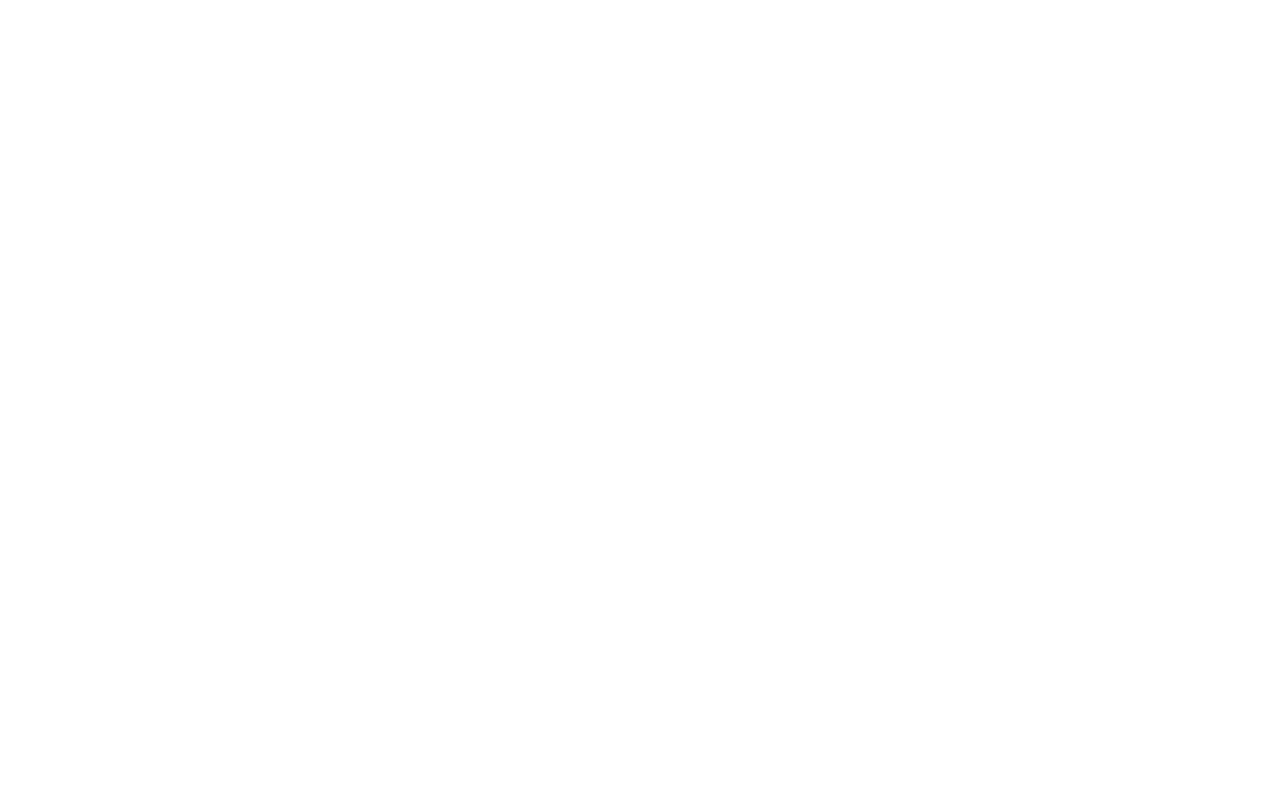
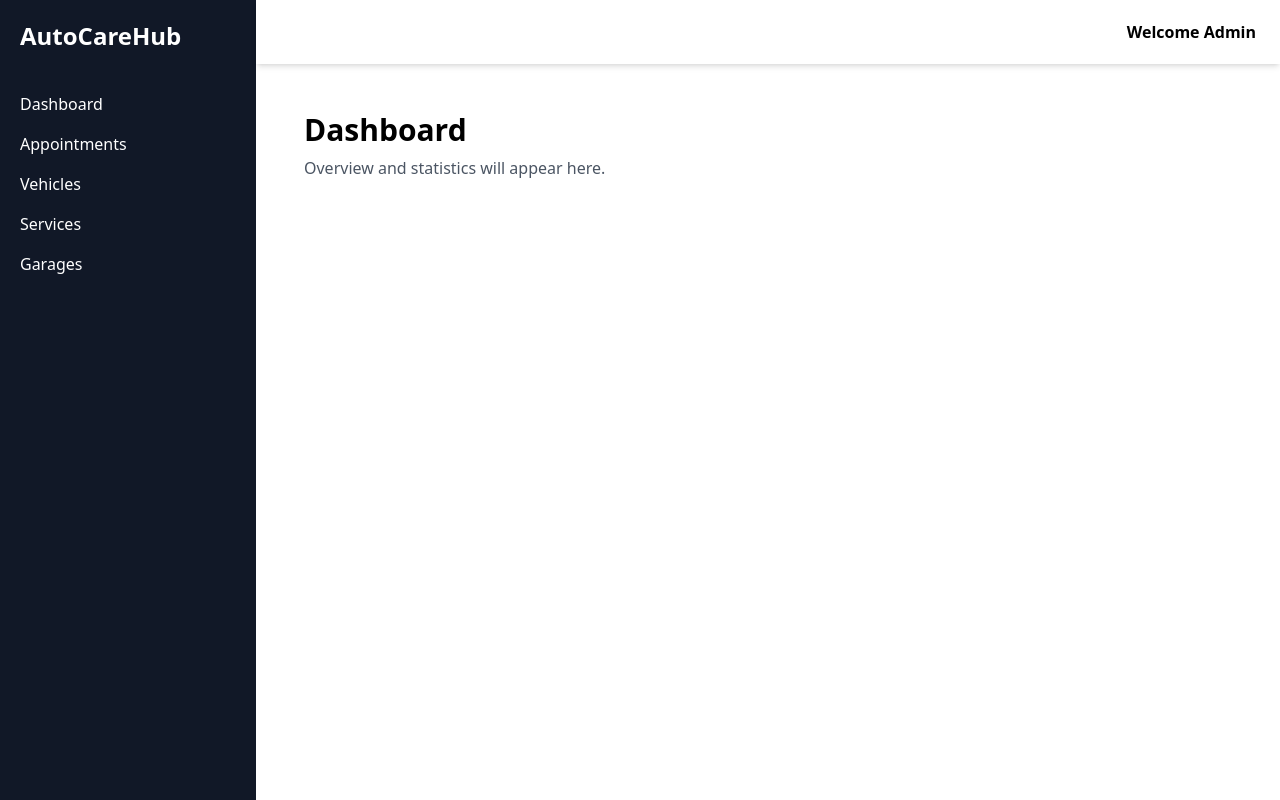
Before and after one commit to smitb7/trustgear-autocarehub, a React (Vite) app in the folder client/: page /dashboard in a window 1280 px wide. Built offline with nearby package versions, Linux system fonts and the light colour scheme; sample sign-in values are in the browser's storage.

Commit message:
appointment rout solved

```diff
--- a/client/src/components/Sidebar.jsx
+++ b/client/src/components/Sidebar.jsx
@@ -1,25 +1,17 @@
-export default function Sidebar() {
+const Sidebar = () => {
     return (
-      <div className="w-64 h-screen bg-gray-900 text-white p-5 fixed">
-        <h2 className="text-2xl font-bold mb-6">AutoCare Admin</h2>
+      <div className="w-64 h-screen bg-gray-900 text-white p-5">
+        <h2 className="text-2xl font-bold mb-10">AutoCareHub</h2>
 
-        <ul className="space-y-4">
-          <li className="hover:text-blue-400 cursor-pointer">
-            Dashboard
-          </li>
-          <li className="hover:text-blue-400 cursor-pointer">
-            Appointments
-          </li>
-          <li className="hover:text-blue-400 cursor-pointer">
-            Vehicles
-          </li>
-          <li className="hover:text-blue-400 cursor-pointer">
-            Services
-          </li>
-          <li className="hover:text-blue-400 cursor-pointer">
-            Garages
-          </li>
-        </ul>
+        <nav className="flex flex-col gap-4">
+          <a href="/" className="hover:text-yellow-400">Dashboard</a>
+          <a href="/appointments" className="hover:text-yellow-400">Appointments</a>
+          <a href="/vehicles" className="hover:text-yellow-400">Vehicles</a>
+          <a href="/services" className="hover:text-yellow-400">Services</a>
+          <a href="/garages" className="hover:text-yellow-400">Garages</a>
+        </nav>
       </div>
     );
-  }
+  };
+
+  export default Sidebar;
--- a/client/src/layout/Mainlayout.jsx
+++ b/client/src/layout/Mainlayout.jsx
@@ -1,13 +1,15 @@
+import { Outlet } from "react-router-dom";
 import Sidebar from "../components/Sidebar";
 import Navbar from "../components/Navbar";
-import { Outlet } from "react-router-dom";
 
-export default function MainLayout() {
+const MainLayout = () => {
   return (
     <div className="flex">
+      {/* Sidebar */}
       <Sidebar />
 
-      <div className="ml-64 w-full">
+      {/* Right Content */}
+      <div className="flex-1">
         <Navbar />
 
         <div className="p-6">
@@ -16,4 +18,6 @@ export default function MainLayout() {
       </div>
     </div>
   );
-}
+};
+
+export default MainLayout;
--- /dev/null
+++ b/client/src/pages/Appointments.jsx
@@ -0,0 +1,66 @@
+import { useEffect, useState } from "react";
+import { getAppointments } from "../api/appointmentApi";
+
+const Appointments = () => {
+  const [appointments, setAppointments] = useState([]);
+
+  const fetchAppointments = async () => {
+    try {
+      const response = await getAppointments();
+      console.log("Fetched Appointments:", response.data);
+
+      setAppointments(response.data.data); // store appointments
+    } catch (err) {
+      console.error("Error fetching appointments:", err);
+    }
+  };
+
+  useEffect(() => {
+    fetchAppointments();
+  }, []);
+
+  return (
+    <div className="p-6">
+      <h1 className="text-3xl font-bold mb-4">Appointments</h1>
+
+      {/* Table */}
+      <div className="overflow-x-auto">
+        <table className="w-full bg-white border border-gray-200 rounded-lg">
+          <thead className="bg-gray-100 border-b">
+            <tr>
+              <th className="p-3 text-left">Customer</th>
+              <th className="p-3 text-left">Vehicle</th>
+              <th className="p-3 text-left">Service</th>
+              <th className="p-3 text-left">Garage</th>
+              <th className="p-3 text-left">Date</th>
+              <th className="p-3 text-left">Pickup</th>
+              <th className="p-3 text-left">Status</th>
+            </tr>
+          </thead>
+
+          <tbody>
+            {appointments.map((item) => (
+              <tr key={item._id} className="border-b">
+                <td className="p-3">{item.userId?.name || "N/A"}</td>
+                <td className="p-3">
+                  {item.vehicleId?.brand} {item.vehicleId?.model}
+                </td>
+                <td className="p-3">{item.serviceId?.serviceName}</td>
+                <td className="p-3">{item.garageId?.name}</td>
+                <td className="p-3">{item.appointmentDate}</td>
+                <td className="p-3">{item.pickupRequest ? "Yes" : "No"}</td>
+                <td className="p-3">{item.status}</td>
+              </tr>
+            ))}
+          </tbody>
+        </table>
+      </div>
+
+      {appointments.length === 0 && (
+        <p className="text-gray-500 mt-4">No appointments found.</p>
+      )}
+    </div>
+  );
+};
+
+export default Appointments;
--- a/client/src/pages/Dashboard.jsx
+++ b/client/src/pages/Dashboard.jsx
@@ -1,65 +1,10 @@
-import { useEffect, useState } from "react";
-import { getAppointments } from "../api/appointmentApi";
-
 const Dashboard = () => {
-  const [appointments, setAppointments] = useState([]);
-
-  const fetchAppointments = async () => {
-    try {
-      const response = await getAppointments();
-      console.log("Fetched Appointments:", response.data);
-
-      setAppointments(response.data.data); // store appointments
-    } catch (err) {
-      console.error("Error fetching appointments:", err);
-    }
-  };
-
-  useEffect(() => {
-    fetchAppointments();
-  }, []);
-
   return (
     <div className="p-6">
-      <h1 className="text-3xl font-bold mb-4">Appointments</h1>
-
-      {/* Table */}
-      <div className="overflow-x-auto">
-        <table className="w-full bg-white border border-gray-200 rounded-lg">
-          <thead className="bg-gray-100 border-b">
-            <tr>
-              <th className="p-3 text-left">Customer</th>
-              <th className="p-3 text-left">Vehicle</th>
-              <th className="p-3 text-left">Service</th>
-              <th className="p-3 text-left">Garage</th>
-              <th className="p-3 text-left">Date</th>
-              <th className="p-3 text-left">Pickup</th>
-              <th className="p-3 text-left">Status</th>
-            </tr>
-          </thead>
-
-          <tbody>
-            {appointments.map((item) => (
-              <tr key={item._id} className="border-b">
-                <td className="p-3">{item.userId?.name || "N/A"}</td>
-                <td className="p-3">
-                  {item.vehicleId?.brand} {item.vehicleId?.model}
-                </td>
-                <td className="p-3">{item.serviceId?.serviceName}</td>
-                <td className="p-3">{item.garageId?.name}</td>
-                <td className="p-3">{item.appointmentDate}</td>
-                <td className="p-3">{item.pickupRequest ? "Yes" : "No"}</td>
-                <td className="p-3">{item.status}</td>
-              </tr>
-            ))}
-          </tbody>
-        </table>
-      </div>
-
-      {/* If empty */}
-      {appointments.length === 0 && (
-        <p className="text-gray-500 mt-4">No appointments found.</p>
-      )}
+      <h1 className="text-3xl font-bold">Dashboard</h1>
+      <p className="text-gray-600 mt-2">
+        Overview and statistics will appear here.
+      </p>
     </div>
   );
 };
--- /dev/null
+++ b/client/src/pages/Garages.jsx
@@ -0,0 +1,3 @@
+export default function Garages() {
+    return <div>Garages Page</div>;
+  }
--- /dev/null
+++ b/client/src/pages/Services.jsx
@@ -0,0 +1,3 @@
+export default function Services() {
+    return <div>Services Page</div>;
+  }
--- /dev/null
+++ b/client/src/pages/Vehicles.jsx
@@ -0,0 +1,4 @@
+
+export default function Vehicles() {
+    return <div>Vehicles Page</div>;
+  }
--- a/client/src/routes/AppRoutes.jsx
+++ b/client/src/routes/AppRoutes.jsx
@@ -1,12 +1,24 @@
 import { Routes, Route } from "react-router-dom";
 import MainLayout from "../layout/Mainlayout";
 import Dashboard from "../pages/Dashboard";
+import Appointments from "../pages/Appointments";
+import Vehicles from "../pages/Vehicles";
+import Services from "../pages/Services";
+import Garages from "../pages/Garages";
 
 export default function AppRoutes() {
   return (
     <Routes>
-      <Route path="/" element={<MainLayout />}>
-        <Route index element={<Dashboard />} />
+      <Route element={<MainLayout />}>
+        {/* Dashboard */}
+        <Route path="/" element={<Dashboard />} />
+        <Route path="/dashboard" element={<Dashboard />} />
+
+        {/* Pages */}
+        <Route path="/appointments" element={<Appointments />} />
+        <Route path="/vehicles" element={<Vehicles />} />
+        <Route path="/services" element={<Services />} />
+        <Route path="/garages" element={<Garages />} />
       </Route>
     </Routes>
   );
```
Also changed, not shown: 1 other file (tests, documents, lock files or other folders).
